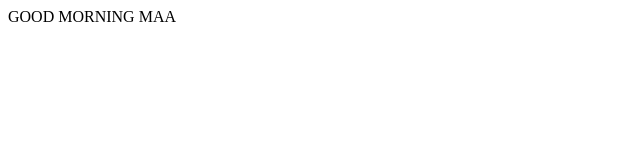
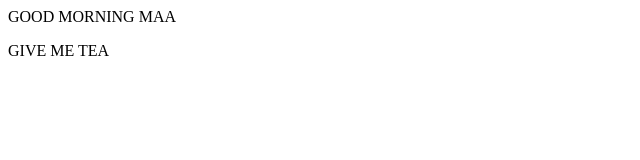
Before and after one commit to LABANI03/purnima, a plain HTML site: page index.html in a window 1280 px wide. Shown: the full height of the page, 0-640 px from the left. Drawn offline with Linux system fonts and the light colour scheme.

Commit message:
ADD A NEW LINE OF CODE

```diff
--- a/index.html
+++ b/index.html
@@ -1,3 +1,4 @@
 <html>
     <p>GOOD MORNING MAA</p>
+    <p> GIVE ME TEA</p>
 </html>
```
